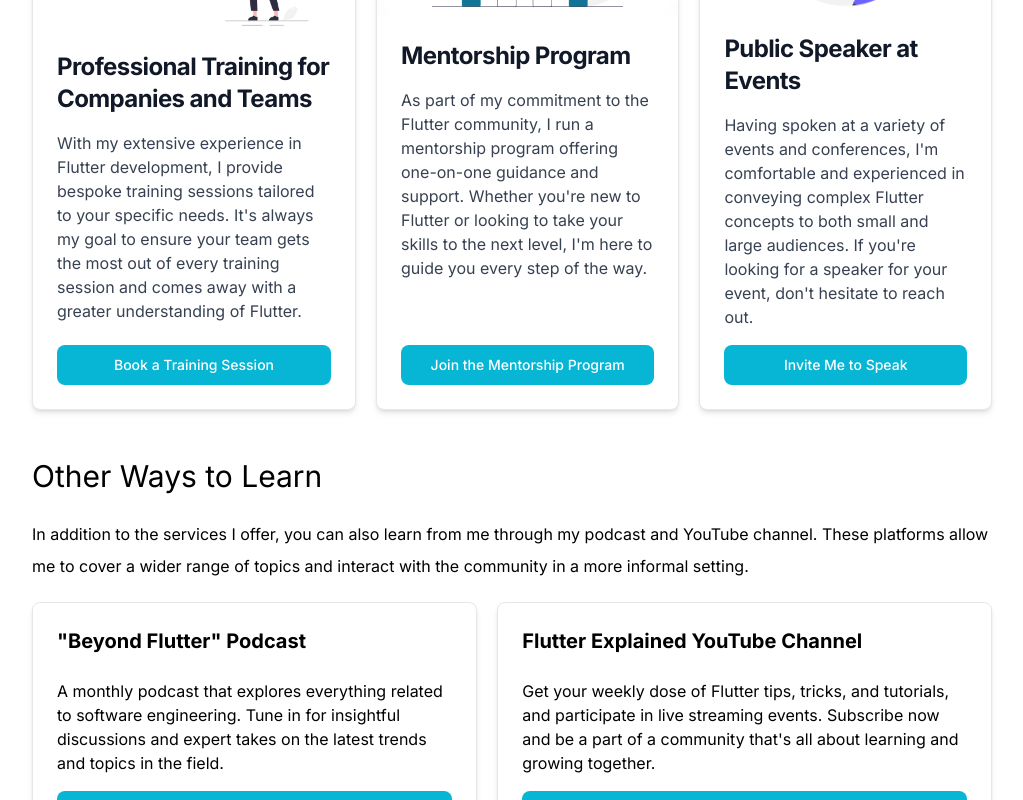
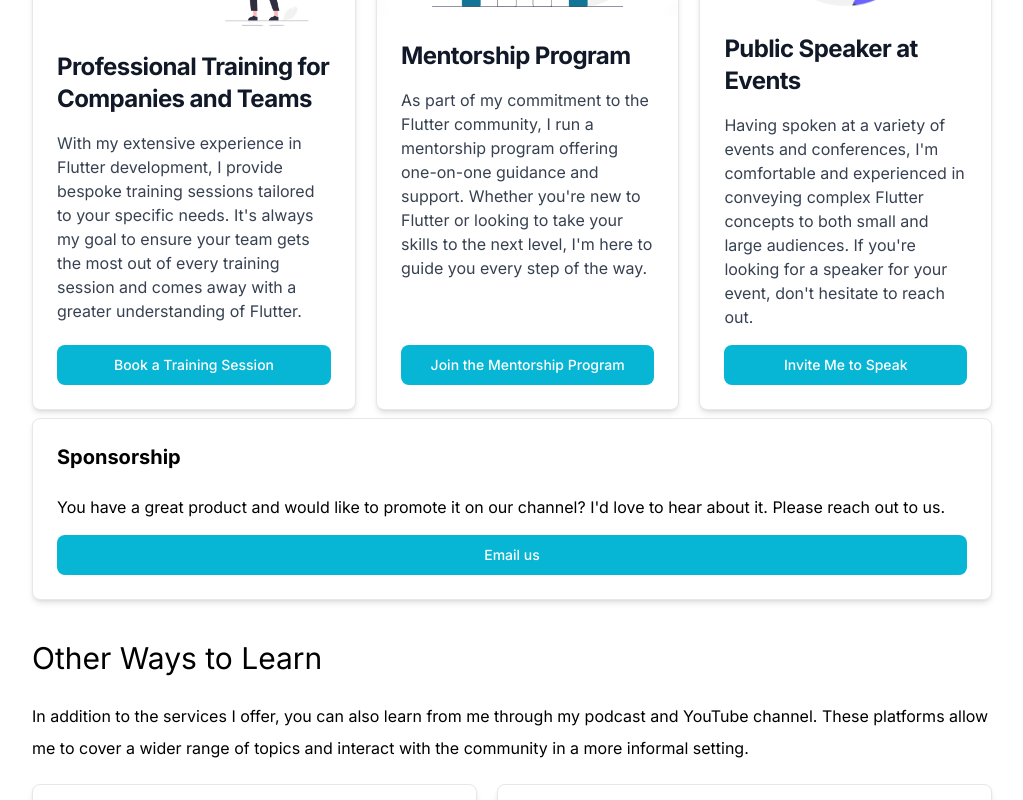
Before and after one commit to md-weber/website, a Next.js app: page / in a window 1280 px wide. Shown: the part 1163-1963 px from the top of the page, without its empty margins (128-1151 px from the left). Built offline with nearby package versions, Linux system fonts and the light colour scheme.

Commit message:
Add plausible and finished the fine tune

```diff
--- a/src/app/layout.tsx
+++ b/src/app/layout.tsx
@@ -27,6 +27,8 @@
         <Flowbite>
             <html lang="en">
             <head>
+                <script defer data-domain="flutter-explained.dev" src="https://plausible.io/js/script.js"></script>
+
                 <title>Max Weber - Flutter Explained</title>
                 <meta name="author" content={"Max Weber"}/>
                 <meta name="description"
--- a/src/app/page.tsx
+++ b/src/app/page.tsx
@@ -50,6 +50,16 @@
                     <div className='lg:flex gap-5'>
                         {cards.map((card) => ServiceCard(card))}
                     </div>
+                    <Card>
+                        <h4 className="font-bold text-xl dark:text-white">Sponsorship</h4>
+                        <p className="mt-2 text-grey-800 dark:text-gray-200 flex-grow">You have a great product and
+                            would like to promote it on our channel? I&apos;d love to hear about it. Please reach out to
+                            us.</p>
+                        <Button href="mailto:flutterexp@gmail.com" gradientDuoTone="cyanToBlue">
+                            Email us
+                        </Button>
+                    </Card>
+
                 </div>
             </section>
 
--- a/src/app/public-speaking/page.tsx
+++ b/src/app/public-speaking/page.tsx
@@ -5,14 +5,14 @@
 const PublicSpeakingPage = () => {
     return (
         <div className="container mx-auto px-4 text-gray-500 dark:text-gray-400 pb-16">
-            <section className="mt-4 text-center">
-                <h1 className="text-center mb-4 text-4xl font-extrabold tracking-tight leading-none text-gray-900 md:text-5xl lg:text-6xl dark:text-white">
+            <div className="mx-auto max-w-screen-sm text-center lg:mb-16 mb-8">
+                <h2 className="mb-4 text-3xl lg:text-4xl tracking-tight font-extrabold text-gray-900 dark:text-white">
                     Public Speaking
-                </h1>
-                <p className="text-center mb-8 text-lg font-normal text-gray-500 lg:text-xl sm:px-16 dark:text-gray-400">
+                </h2>
+                <p className="font-light text-gray-500 sm:text-xl dark:text-gray-400">
                     Harness the power of engaging, enlightening, and inspiring tech talks for your next event.
                 </p>
-            </section>
+            </div>
 
             <section className="mt-4">
                 <h2 className="text-2xl py-1 pt-10 dark:text-white font-bold">Why Max Weber?</h2>
```
